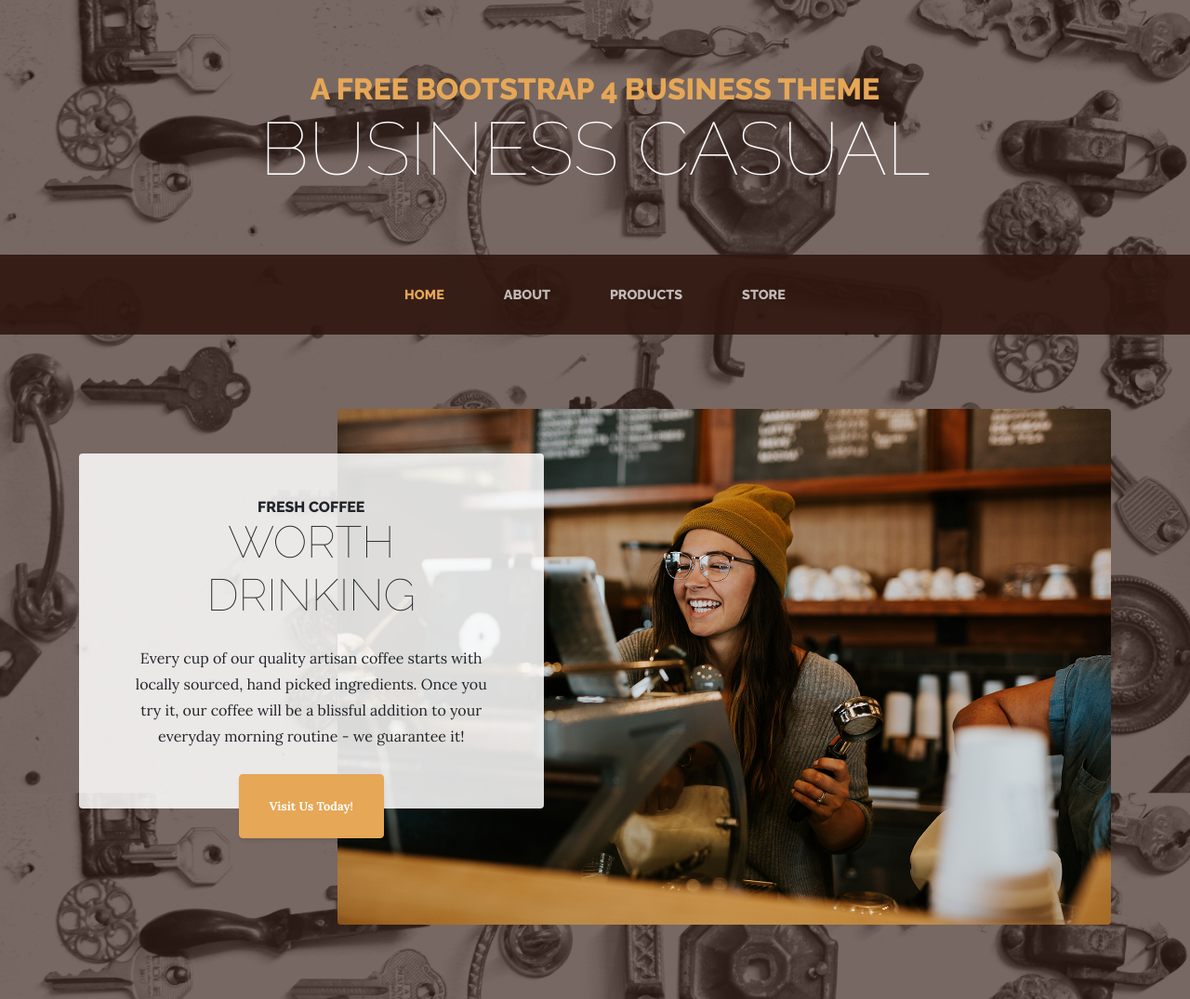
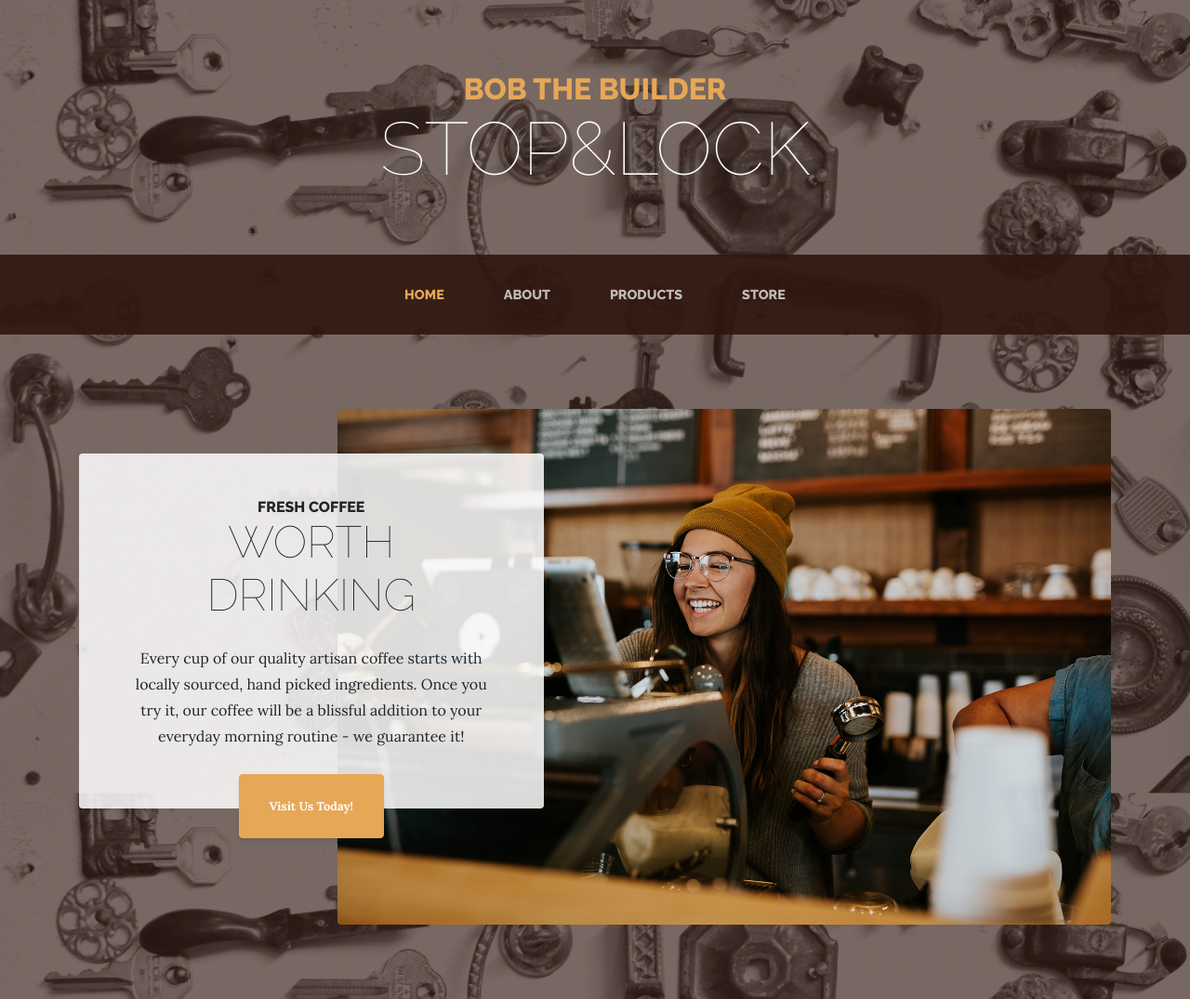
Before and after one commit to minaoba/Project, a website: page index.html in a window 1280 px wide. Shown: the top 1075 px of the page at 93% size. Drawn offline with Linux system fonts and the light colour scheme.

Commit message:
title updated

```diff
--- a/index.html
+++ b/index.html
@@ -25,8 +25,8 @@
 <body>
 
   <h1 class="site-heading text-center text-white d-none d-lg-block">
-    <span class="site-heading-upper text-primary mb-3">A Free Bootstrap 4 Business Theme</span>
-    <span class="site-heading-lower">Business Casual</span>
+    <span class="site-heading-upper text-primary mb-3">Bob the Builder</span>
+    <span class="site-heading-lower">Stop&Lock</span>
   </h1>
 
   <!-- Navigation -->
```
